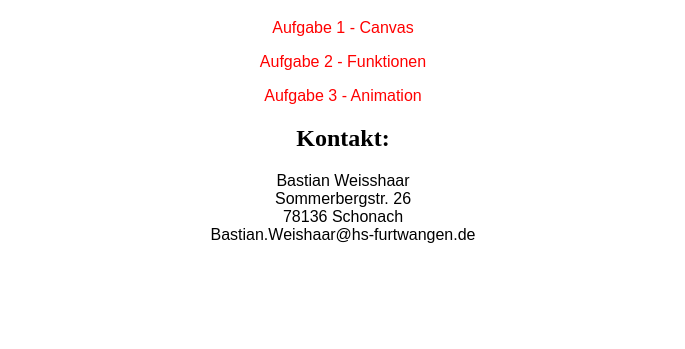
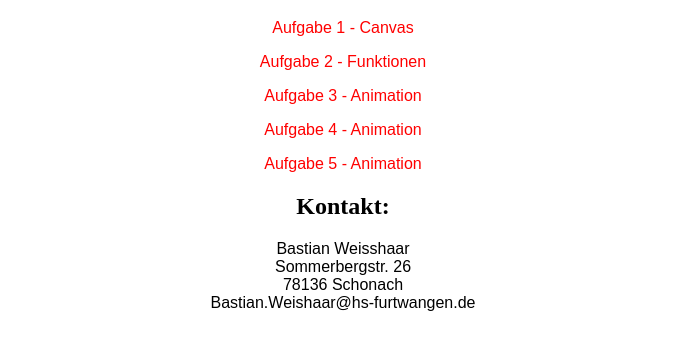
Before and after one commit to weisshab/EIA2, a plain HTML site: page index.html in a window 1280 px wide. Shown: the part 61-410 px from the top of the page, without its empty margins (297-982 px from the left). Drawn offline with Linux system fonts and the light colour scheme.

Commit message:
A5 eingefügt

```diff
--- a/index.html
+++ b/index.html
@@ -10,6 +10,8 @@
   <p><a href="https://weisshab.github.io/EIA2/Aufgabe01/Aufgabe01.html" target="_blank">Aufgabe 1 - Canvas</a></p>
   <p><a href="https://weisshab.github.io/EIA2/Aufgabe02/Aufgabe02.html" target="_blank">Aufgabe 2 - Funktionen</a><p>
   <p><a href="https://weisshab.github.io/EIA2/Aufgabe03/Aufgabe03.html" target="_blank">Aufgabe 3 - Animation</a></p>
+  <p><a href="https://weisshab.github.io/EIA2/Aufgabe04/Aufgabe04.html" target="_blank">Aufgabe 4 - Animation</a></p>
+  <p><a href="https://weisshab.github.io/EIA2/Aufgabe05/Aufgabe05.html" target="_blank">Aufgabe 5 - Animation</a></p>
 
     <h2>Kontakt:</h2>
 
```
Also changed, not shown: Steckbrief/steckbrief.htm (+5 -0 lines).
